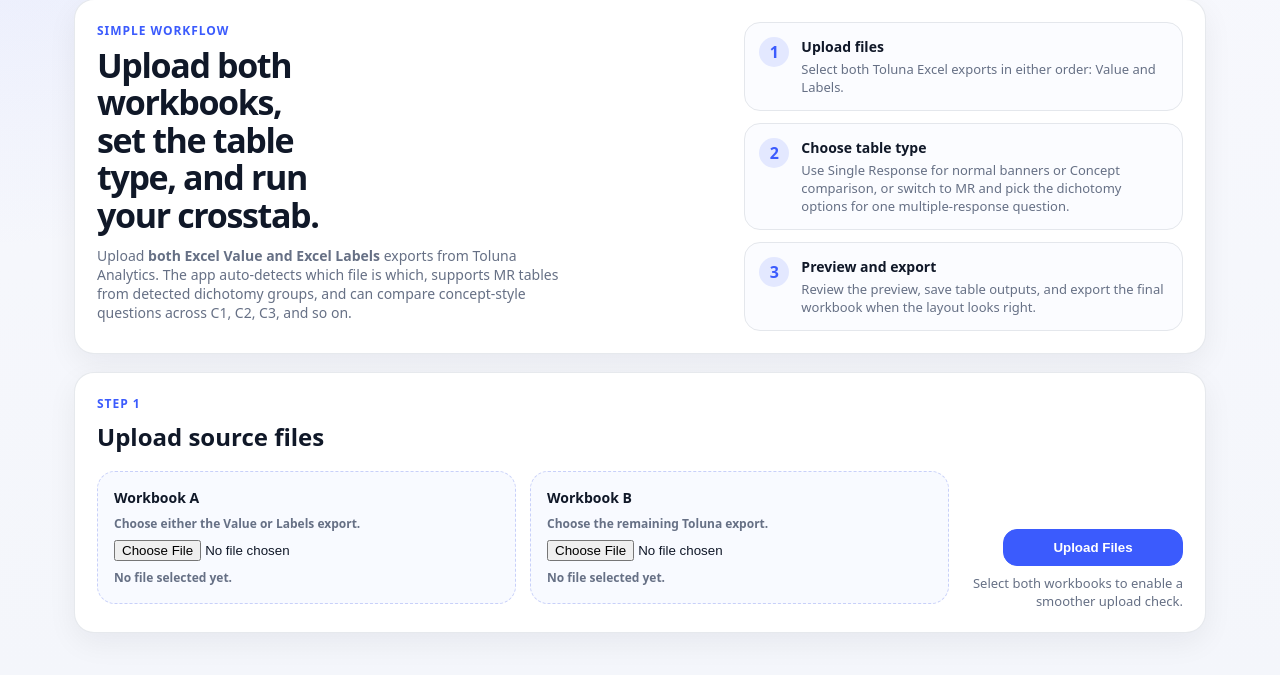
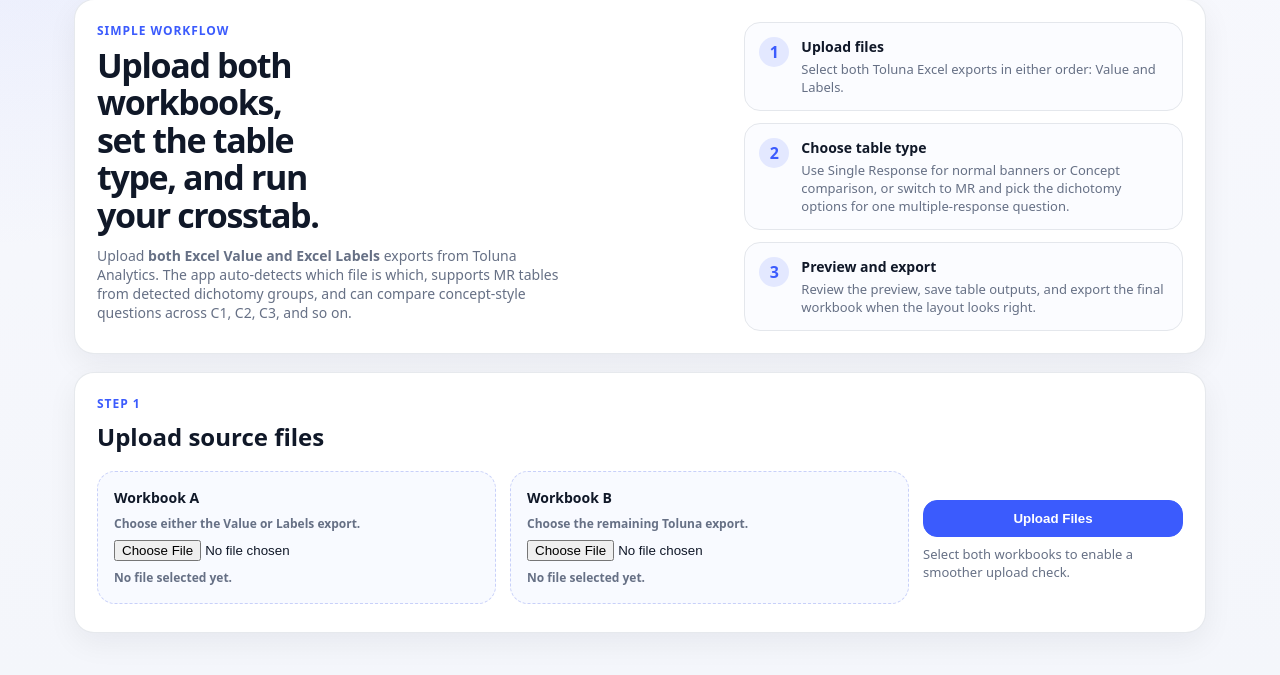
Before and after one commit to ezdz2k-netizen/shiny-octo-winner, a FastAPI app: page / in a window 1280 px wide. Shown: the part 143-818 px from the top of the page. Run offline with FastAPI, Linux system fonts and the light colour scheme; parts of the project's set-up code (start-up, migrations or seed data) failed here and were passed over; some libraries are stand-ins or nearby versions.

Commit message:
Fix upload layout and update workflow

```diff
--- a/static/app.css
+++ b/static/app.css
@@ -111,7 +111,7 @@ body{
 }
 .upload-grid{
   display:grid;
-  grid-template-columns:1fr 1fr auto;
+  grid-template-columns:minmax(0,1fr) minmax(0,1fr) minmax(220px, 260px);
   gap:14px;
   align-items:stretch;
 }
@@ -147,13 +147,14 @@ body{
 .upload-actions{
   display:flex;
   flex-direction:column;
-  align-items:flex-end;
-  justify-content:flex-end;
+  align-items:stretch;
+  justify-content:center;
   gap:8px;
+  min-width:0;
 }
 .upload-selection-summary{
-  max-width:220px;
-  text-align:right;
+  max-width:none;
+  text-align:left;
 }
 .progress-card{
   margin-top:14px;
```
